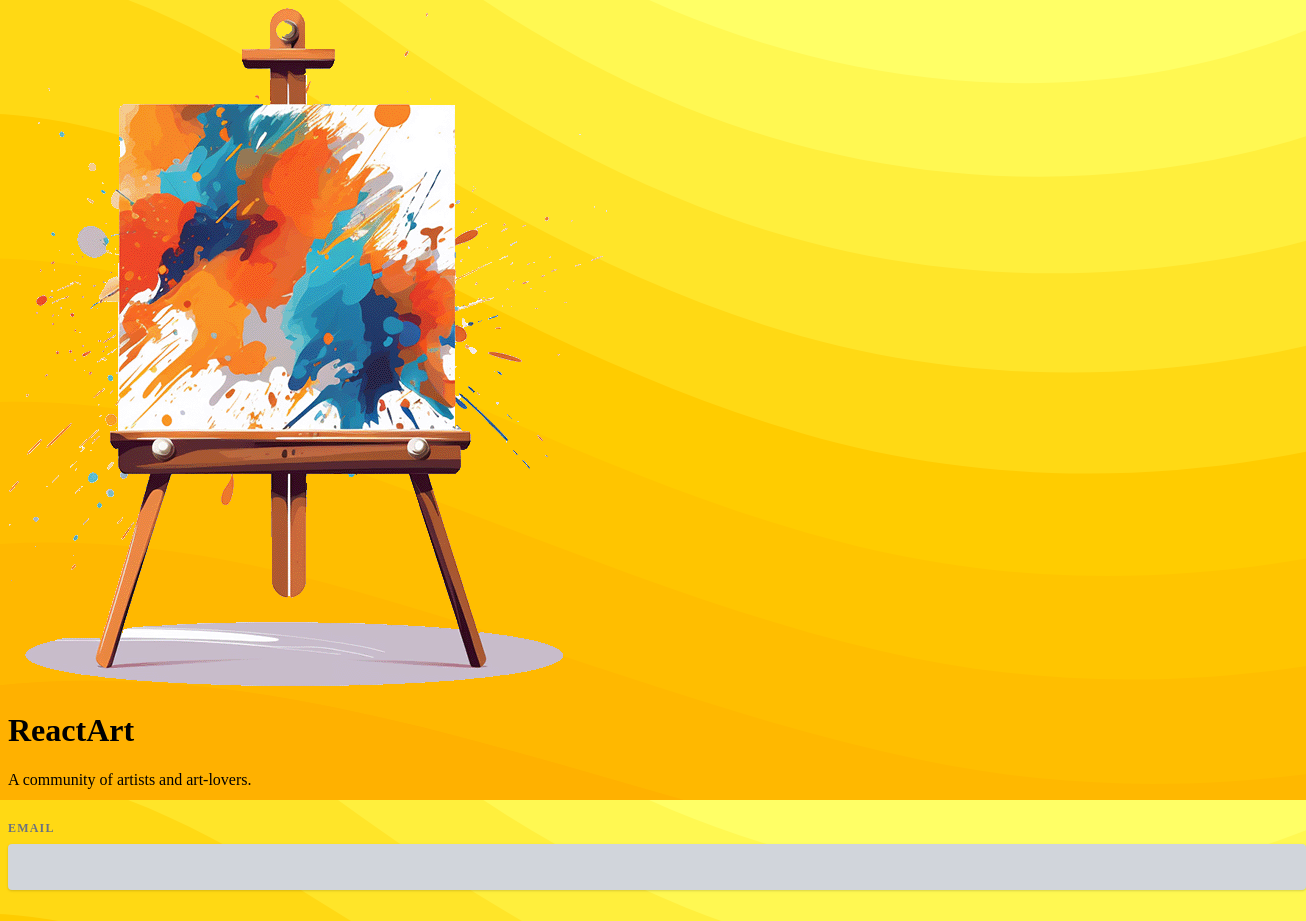
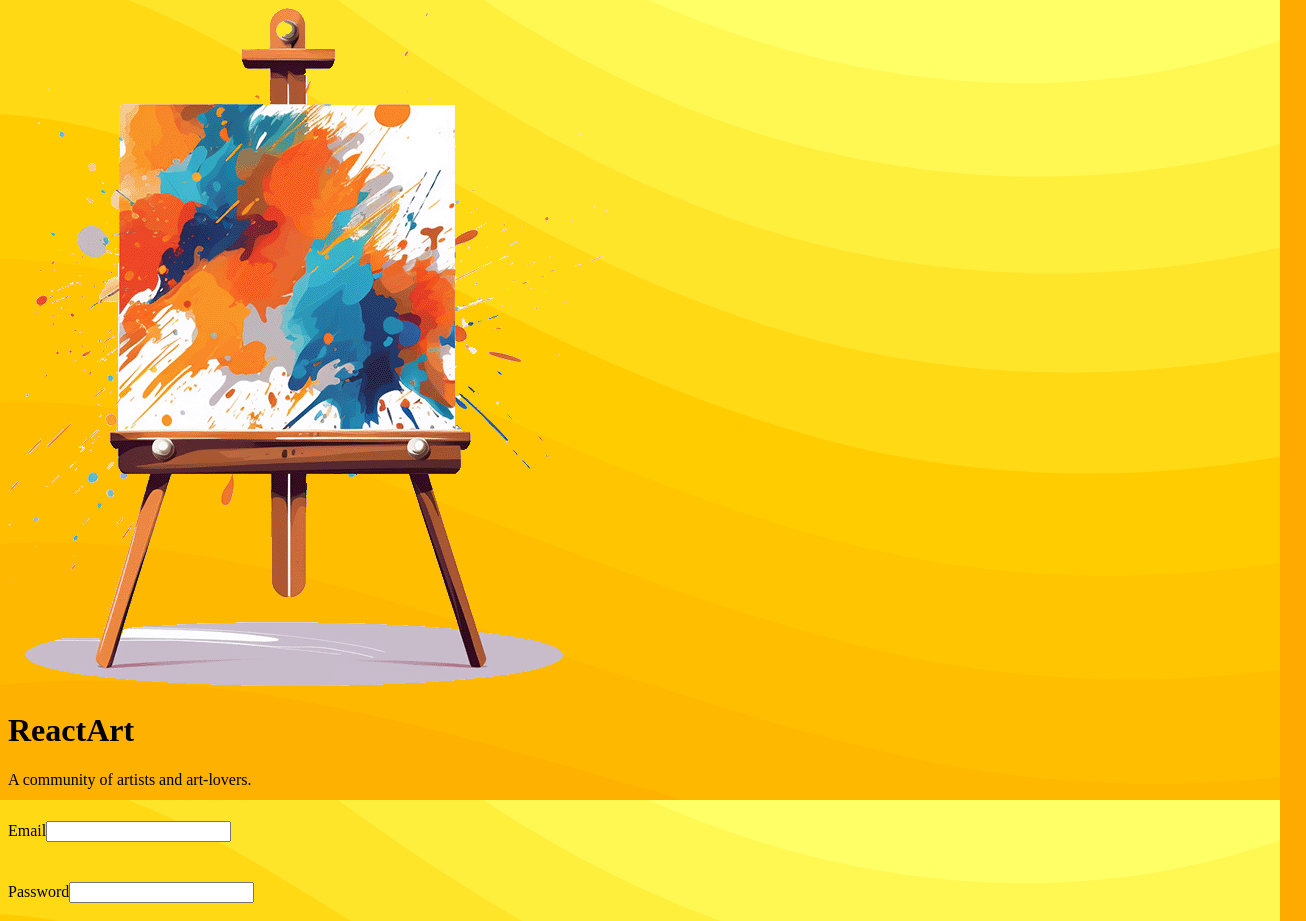
Before and after one commit to DilyanaStoyanova/Styling, a React (Vite) app in the folder 01-starting-project/: page / in a window 1280 px wide. Shown: the top 921 px of the page, 1306 px wide, since content can reach past the window. Built offline with nearby package versions, Linux system fonts and the light colour scheme.

Commit message:
Dynamic and conditional styling with Tailwind

```diff
--- a/01-starting-project/src/components/Input.jsx
+++ b/01-starting-project/src/components/Input.jsx
@@ -1,31 +1,19 @@
-import {styled} from 'styled-components';
+export default function Input({label, invalid, ...props}) {
+  let labelClasses = "block mb-2 text-xs font-bold tracking-wide uppercase";
+  let inputClasses = "w-full px-3 py-2 leading-tight border rounded shadow"
 
-const Label = styled.label`
-  display: block;
-  margin-bottom: 0.5rem;
-  font-size: 0.75rem;
-  font-weight: 700;
-  letter-spacing: 0.1em;
-  text-transform: uppercase;
-  color: ${({ $invalid }) => ($invalid ? '#f87171' : '#6b7280')};
-`;
+  if (invalid) {
+    labelClasses += " text-red-400";
+    inputClasses += " text-red-500 bg-red-100 border-red-300";
+  } else {
+    labelClasses += " text-stone-300";
+    inputClasses += " text-gray-700 bg-stone-300";
+  }
 
-const Input = styled.input`
-  width: 100%;
-  padding: 0.75rem 1rem;
-  line-height: 1.5;
-  background-color: ${({ $invalid }) => ($invalid ? '#fed2d2' : '#d1d5db')};
-  color: ${({ $invalid }) => ($invalid ? '#ef4444' : '#374151')};
-  border: 1px solid ${({ $invalid }) => ($invalid ? 'f73f3f' : 'transparent')};
-  border-radius: 0.25rem;
-  box-shadow: 0 1px 3px 0 rgba(0, 0, 0, 0.1), 0 1px 2px 0 rgba(0, 0, 0, 0.06);
-`;
-
-export default function CustomInput({label, invalid, ...props}) {
-    return (
+  return (
         <p>
-            <Label $invalid={invalid}>{label}</Label>
-            <Input $invalid={invalid} {...props}/>
+            <label className={labelClasses}>{label}</label>
+            <input className={inputClasses}  {...props}/>
         </p>
     );
 }
```
